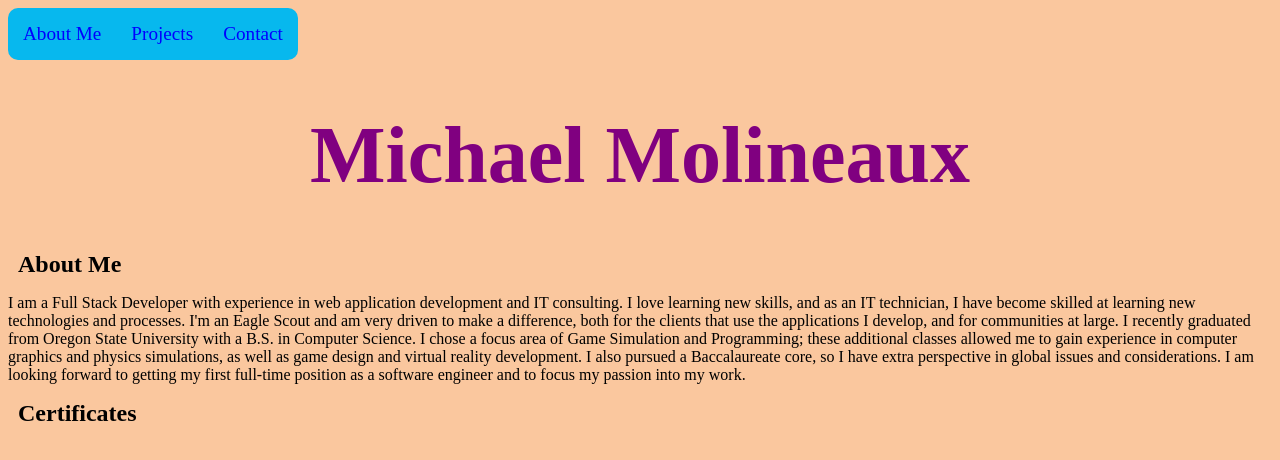
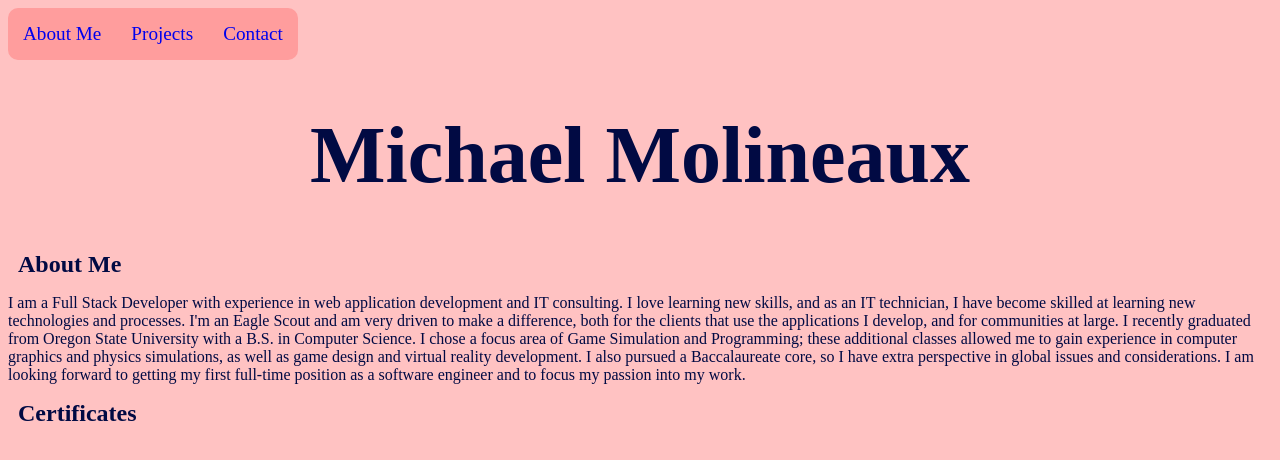
Before and after one commit to JackoBright/jackobright.github.io, a plain HTML site: page index.html in a window 1280 px wide. Drawn offline with Linux system fonts and the light colour scheme.

Commit message:
Changed the color scheme

```diff
--- a/style.css
+++ b/style.css
@@ -1,5 +1,4 @@
 #Title {
-    color: purple;
     font-size: clamp(1rem, 10vmin, 8rem);
     text-align: center;
     font-weight:  bolder;
@@ -7,7 +6,8 @@
     margin:50px;
 }
 body{
-    background-color: hsl(27, 90%, 80%);
+    background-color: #ffc2c2;
+    color: #010A43;
 }
 h1{
     text-align: center;
@@ -19,7 +19,7 @@ h2{
 }
 .navbar ul{
     list-style-type: none;
-    background-color: rgb(7, 184, 238);
+    background-color: #FF9D9D;
     margin:0px;
     padding:0px;
     overflow:hidden;
@@ -29,7 +29,7 @@ h2{
 }
 
 .navbar li a{
-    color:blue;
+
     text-decoration: none;
     font-size: larger;
     padding:15px;
@@ -40,8 +40,7 @@ h2{
 }
 
 .navbar a:hover{
-    color: blue;
-    background-color: aqua;
+    background-color:#FF2E63
 }
 .navbar li{
     float: left;
```
